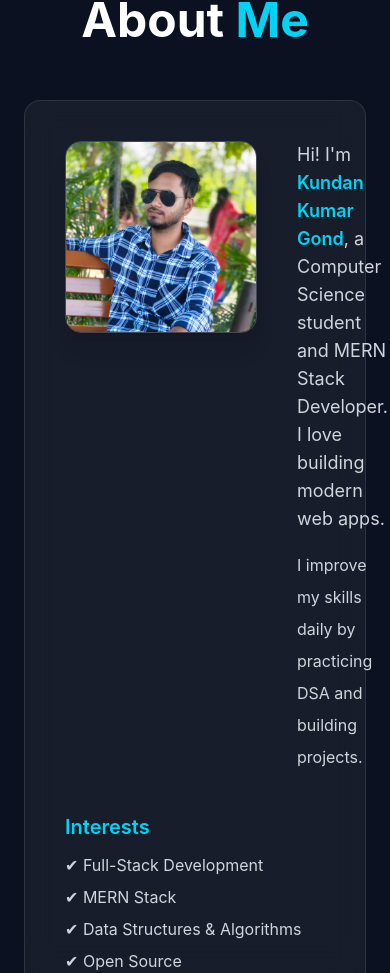
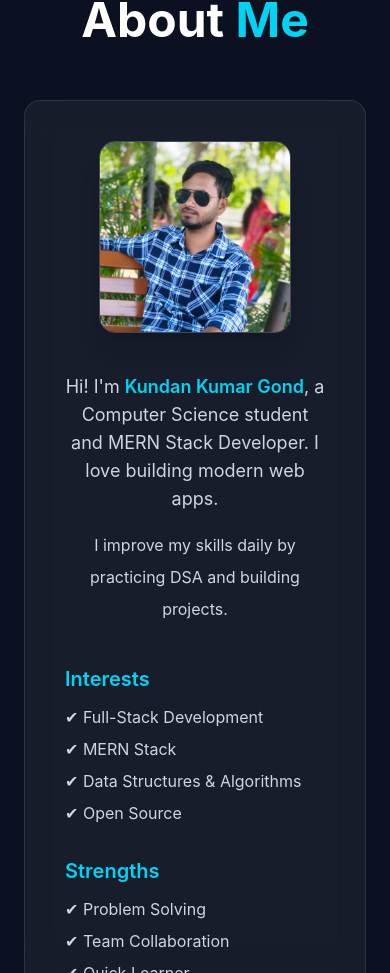
Before and after one commit to kundangond1503-debug/kundan-portfolio, a React (Vite) app: page / in a window 390 px wide. Shown: the part 1252-2225 px from the top of the page. Built offline with nearby package versions, Linux system fonts and the light colour scheme.

Commit message:
Made About section responsive and fixed layout

```diff
--- a/src/components/About.jsx
+++ b/src/components/About.jsx
@@ -21,8 +21,8 @@ function About() {
           className="bg-white/5 backdrop-blur-lg border border-white/10 rounded-2xl p-10"
         >
 
-          {/* FLEX CONTAINER */}
-<div className="flex flex-row items-start gap-10">
+          {/* FLEX CONTAINER (RESPONSIVE FIX) */}
+          <div className="flex flex-col md:flex-row items-center gap-10">
 
             {/* LEFT IMAGE */}
             <div className="w-48 h-48 md:w-64 md:h-64 flex-shrink-0">
@@ -34,10 +34,13 @@ function About() {
             </div>
 
             {/* RIGHT TEXT */}
-  <div className="text-gray-300 leading-8">
+            <div className="text-gray-300 leading-8 text-center md:text-left">
               <p className="text-lg">
-      Hi! I'm <span className="text-cyan-400 font-semibold">Kundan Kumar Gond</span>,
-      a Computer Science student and MERN Stack Developer.
+                Hi! I'm{" "}
+                <span className="text-cyan-400 font-semibold">
+                  Kundan Kumar Gond
+                </span>
+                , a Computer Science student and MERN Stack Developer.
                 I love building modern web apps.
               </p>
 
```
Lines whose indentation alone changed are shown as unchanged.
